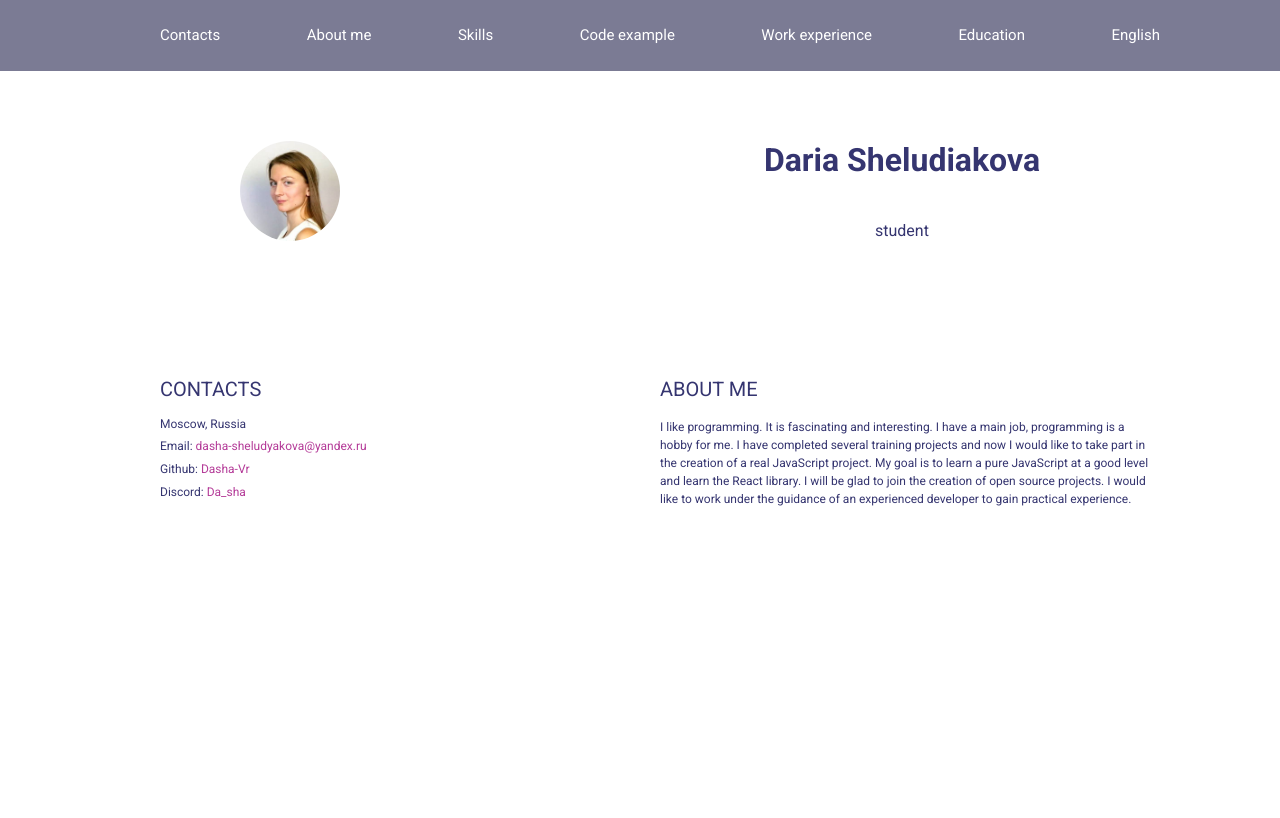
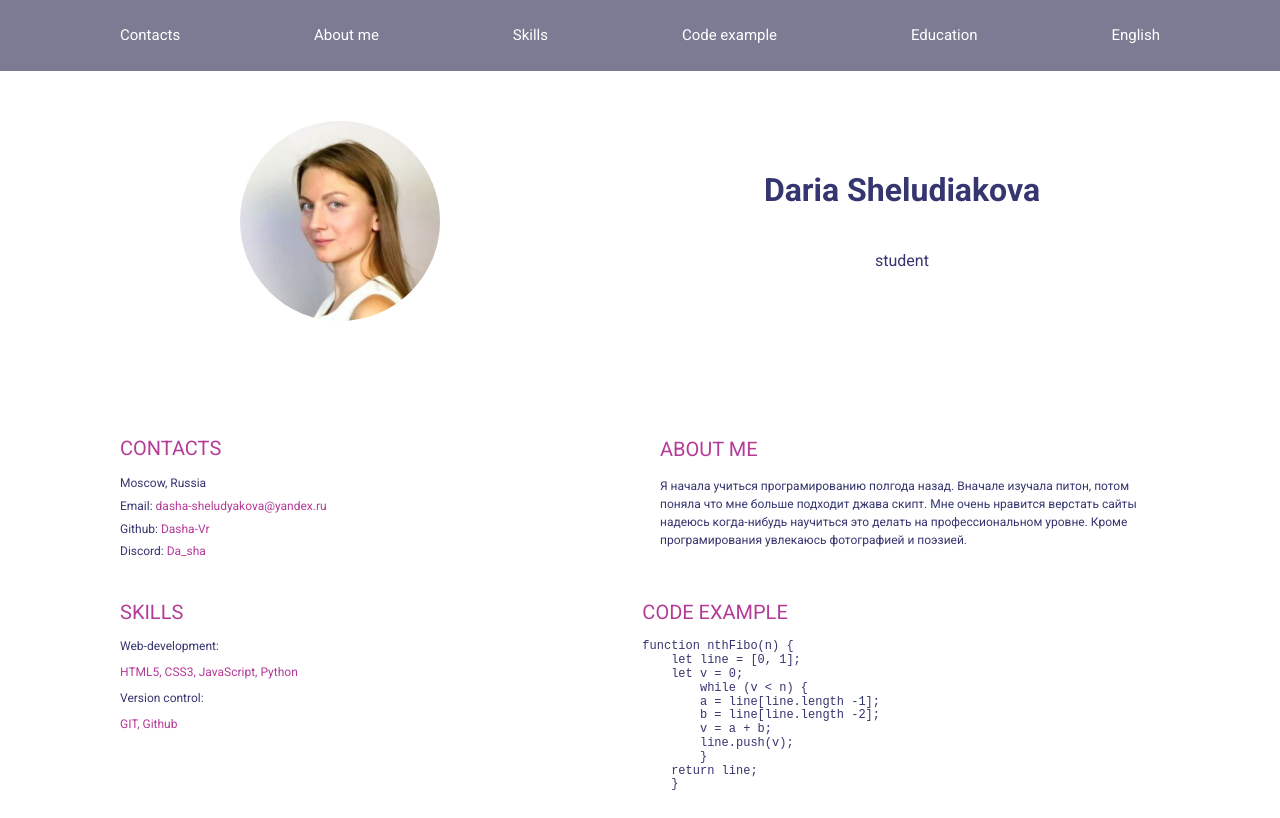
Before and after one commit to Dasha-Vr/rsschool-cv2, a plain HTML site: page index.html in a window 1280 px wide. Drawn offline with Linux system fonts and the light colour scheme.

Commit message:
refactor: change info

```diff
--- a/index.html
+++ b/index.html
@@ -21,9 +21,8 @@
                 <ul class="list">
                     <li class="menu">Contacts</li>
                     <li class="menu">About me</li>
-                    <li class="menu">Skills</li>
+                    <li class="menu"><a href="#skills">Skills</a></li>
                     <li class="menu">Code example</li>
-                    <li class="menu">Work experience</li>
                     <li class="menu">Education</li>
                     <li class="menu">English</li>
                 </ul>
@@ -45,22 +44,54 @@
                 <div class="contacts-about">
                     <div class="contacts">
                         <ul class="list-of-contacts">
-                            <div class="list-title">CONTACTS</div>
+                            <div class="list-title-contacts">CONTACTS</div>
                             <li class="contact">Moscow, Russia</li>
-                            <li class="contact"><nobr>Email: <a class="contact-link" href="mailto:dasha-sheludyakova@yandex.ru">dasha-sheludyakova@yandex.ru</a><nobr></nobr></li>
-                            <li class="contact">Github: <a class="contact-link" href="https://github.com/Dasha-Vr">Dasha-Vr</a></li>
-                            <li class="contact">Discord: <a class="contact-link" href="https://discordapp.com/users/896698553064366120/">Da_sha</a></li>
+                            <li class="contact">Email: <a class="contact-link"
+                                    href="mailto:dasha-sheludyakova@yandex.ru">dasha-sheludyakova@yandex.ru</a></li>
+                            <li class="contact">Github: <a class="contact-link"
+                                    href="https://github.com/Dasha-Vr">Dasha-Vr</a></li>
+                            <li class="contact">Discord: <a class="contact-link"
+                                    href="https://discordapp.com/users/896698553064366120/">Da_sha</a></li>
                         </ul>
                     </div>
                     <div class="about">
-                        <h2 class="list-title-about">ABOUT ME</h2>
-                        <p class="text">I like programming. It is fascinating and interesting. I have a main job, programming is a hobby for me.
-                            I have completed several training projects and now I would like to take part in the creation of a real
-                            JavaScript project. My goal is to learn a pure JavaScript at a good level and learn the React library.
-                            I will be glad to join the creation of open source projects. I would like to work under the guidance of
-                            an experienced developer to gain practical experience.</p>
+                        <h2 class="list-title">ABOUT ME</h2>
+                        <p class="text"> Я начала учиться програмированию полгода назад. Вначале изучала питон, потом
+                            поняла что мне больше подходит джава скипт.
+                            Мне очень нравится верстать сайты надеюсь когда-нибудь научиться это делать на
+                            профессиональном уровне.
+                            Кроме програмирования увлекаюсь фотографией и поэзией.</p>
                     </div>
                 </div>
+            </section>
+            <section class="skills-and-code">
+                <div class="skills" id="skills">
+                    <h2 class="list-title">SKILLS</h2>
+                    <ul class="list-of-skills">
+                        <li class="name-of-skill">Web-development: <p class="skill">HTML5, CSS3, JavaScript, Python</p>
+                        </li>
+                        <li class="name-of-skill">Version control:<p class="skill">GIT, Github</p>
+                        </li>
+                    </ul>
+                </div>
+                <div class="code-ex">
+                    <h2 class="list-title">CODE EXAMPLE</h2>
+
+                    <pre class="code"><code>function nthFibo(n) {
+    let line = [0, 1];
+    let v = 0;
+        while (v < n) {
+        a = line[line.length -1];
+        b = line[line.length -2];
+        v = a + b;
+        line.push(v);
+        }
+    return line;
+    }
+    </code></pre>
+
+                </div>
+
             </section>
         </div>
     </main>
--- a/style.css
+++ b/style.css
@@ -26,6 +26,7 @@ body{
     font-size: 15px;
     line-height: 15px;
     list-style-type: none;
+    padding-inline-start: 0;
 }
 .menu:hover{
     color: rgb(53, 53, 112);
@@ -33,7 +34,7 @@ body{
 
 .photo{
     border-radius: 50%;
-    max-width: 100px;
+    max-width: 200px;
 }
 
 .photo-name{
@@ -73,14 +74,15 @@ body{
     font-size: 12px;
     text-decoration: none;
     color: rgb(180, 59, 152);
+
 }
 
-.list-title{
+.list-title-contacts{
     font-weight: 400;
     font-size: 20px;
     padding-bottom: 17px;
     list-style-type: none;
-    color: rgb(53, 53, 112);
+    color: rgb(180, 59, 152);
 }
 
 .contacts-about{
@@ -107,8 +109,46 @@ body{
     max-width: 400px;
 }
 
-.list-title-about{
+.list-title{
     font-weight: 400;
     font-size: 20px;
+    color:  rgb(180, 59, 152);
+}
+
+.name-of-skill{
+    font-weight: 400;
+    font-size: 12px;
+    list-style-type: none;
     color: rgb(53, 53, 112);
 }
+
+.skill{
+    font-weight: 400;
+    font-size: 12px;
+    list-style-type: none;
+    color:  rgb(180, 59, 152)
+}
+
+.skills-and-code{
+    display: flex;
+    justify-content: space-between;
+}
+
+.code{
+    font-weight: 400;
+    font-size: 12px;
+    color: rgb(53, 53, 112);
+}
+
+.code-ex{
+    margin-right: 280px;
+}
+
+a{
+    text-decoration: none;
+    color: white;
+
+}
+a:hover{
+    color: rgb(53, 53, 112);
+}
```
Also changed, not shown: normalize.css.
